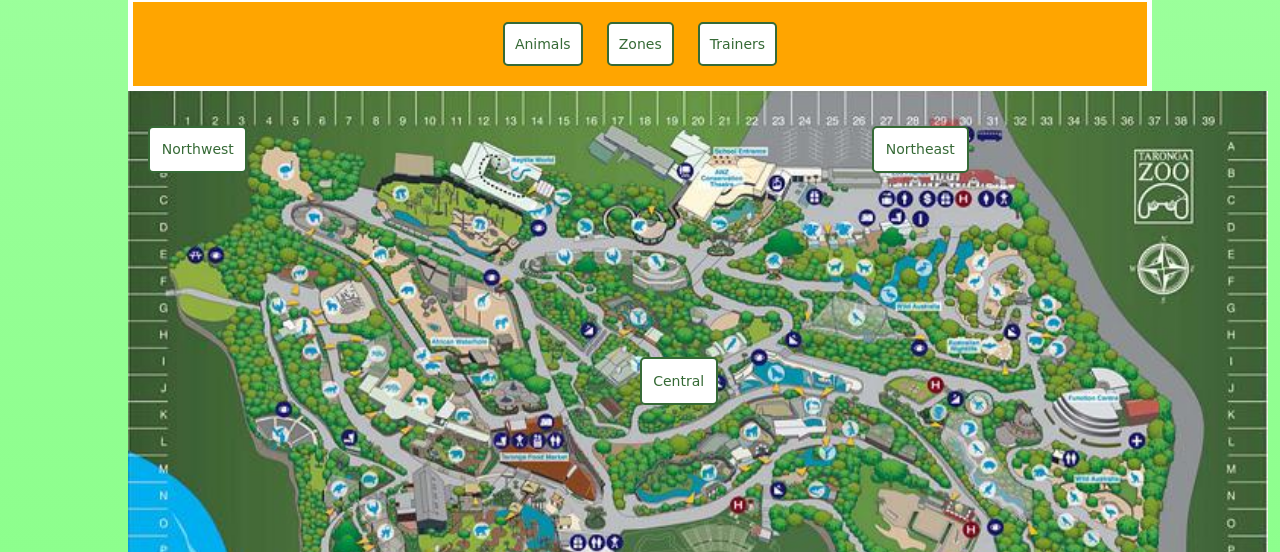
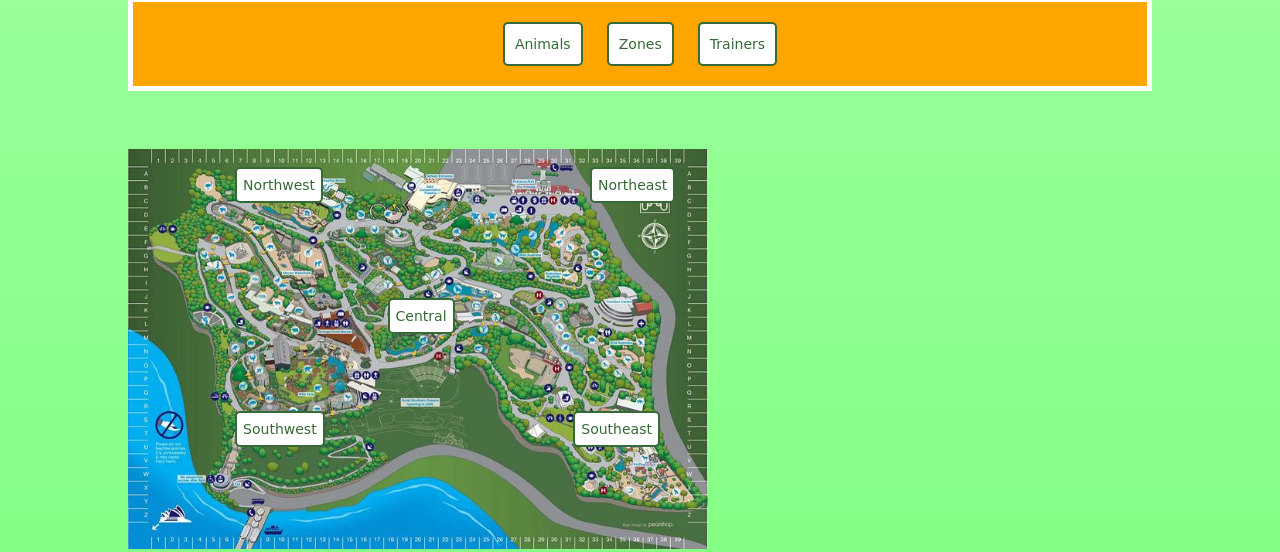
Before and after one commit to j-West/mean-mongoose-zoo, a website: page client/index.html at #!/zoo in a window 1280 px wide. Both pictures are taken after a click on the button "Zones". Shown: the part 215-767 px from the top of the page. Drawn offline with nearby package versions, Linux system fonts and the light colour scheme; some packages are replaced by stand-ins of ours; no server answers; a web font is replaced by a local one.

Commit message:
added different size to map

```diff
--- a/client/app/controllers/zoo.js
+++ b/client/app/controllers/zoo.js
@@ -1,6 +1,7 @@
 app.controller('ZooCtrl', function($scope, AnimalFact, ZoneFact, ZookeeperFact){
 
   $scope.view = 'animals'
+  $scope.activeZone = ''
 
   const getAnimals = () =>{
     AnimalFact.getAll()
@@ -42,5 +43,9 @@ app.controller('ZooCtrl', function($scope, AnimalFact, ZoneFact, ZookeeperFact){
     $scope.view = view
   }
 
+  $scope.showZone = (zoneId) => {
+
+  }
+
 
 })
--- a/client/partials/zoo.html
+++ b/client/partials/zoo.html
@@ -45,18 +45,21 @@
 
   <div class="map" ng-show="view == 'zones'">
   <div class="row top-row">
-    <button class="map-button nw">Northwest</button>
-    <button class="map-button ne">Northeast</button>
+    <button ng-click="showZone(3)" class="map-button nw">Northwest</button>
+    <button ng-click="showZone(1)" class="map-button ne">Northeast</button>
   </div>
   <div class="row cent-row">
-    <button class="map-button cent">Central</button>
+    <button ng-click="showZone(4)" class="map-button cent">Central</button>
   </div>
 
   <div class="row bottom-row">
-    <button class="map-button sw">Southwest</button>
-    <button class="map-button se">Southeast</button>
+    <button ng-click="showZone(5)" class="map-button sw">Southwest</button>
+    <button ng-click="showZone(2)" class="map-button se">Southeast</button>
   </div>
 
 
-    <!-- <img src="https://www.visualitineraries.com/img/locations/Taronga-Zoo-9842.jpg" /> -->
+  <div ng-show="activeZone" class="active-zone">
+
   </div>
+
+  </div>
--- a/client/styles/main.css
+++ b/client/styles/main.css
@@ -101,9 +101,10 @@ input {
 
 .map {
   /*margin-left: 5%;*/
-  height: 800px;
-  width: 1140px;
-  background: url(/app/zoo_map.jpg) center / cover no-repeat
+  height: 400px;
+  width: 580px;
+  background: url(/app/zoo_map.jpg) center / cover no-repeat;
+  /*padding-top: 5px;*/
 }
 
 .map-button {
@@ -119,8 +120,12 @@ input {
   border-radius: 5px;
 }
 
+.nw {
+  margin-left: 20%
+}
+
 .ne {
-  margin-left: 50%;
+  margin-left: 40%;
 }
 
 .se {
@@ -135,6 +140,10 @@ input {
   margin-left: 45%;
 }
 
+.top-row {
+  margin-top: 10%;
+}
+
 .cent-row {
   margin-top: 10%;
 }
```
